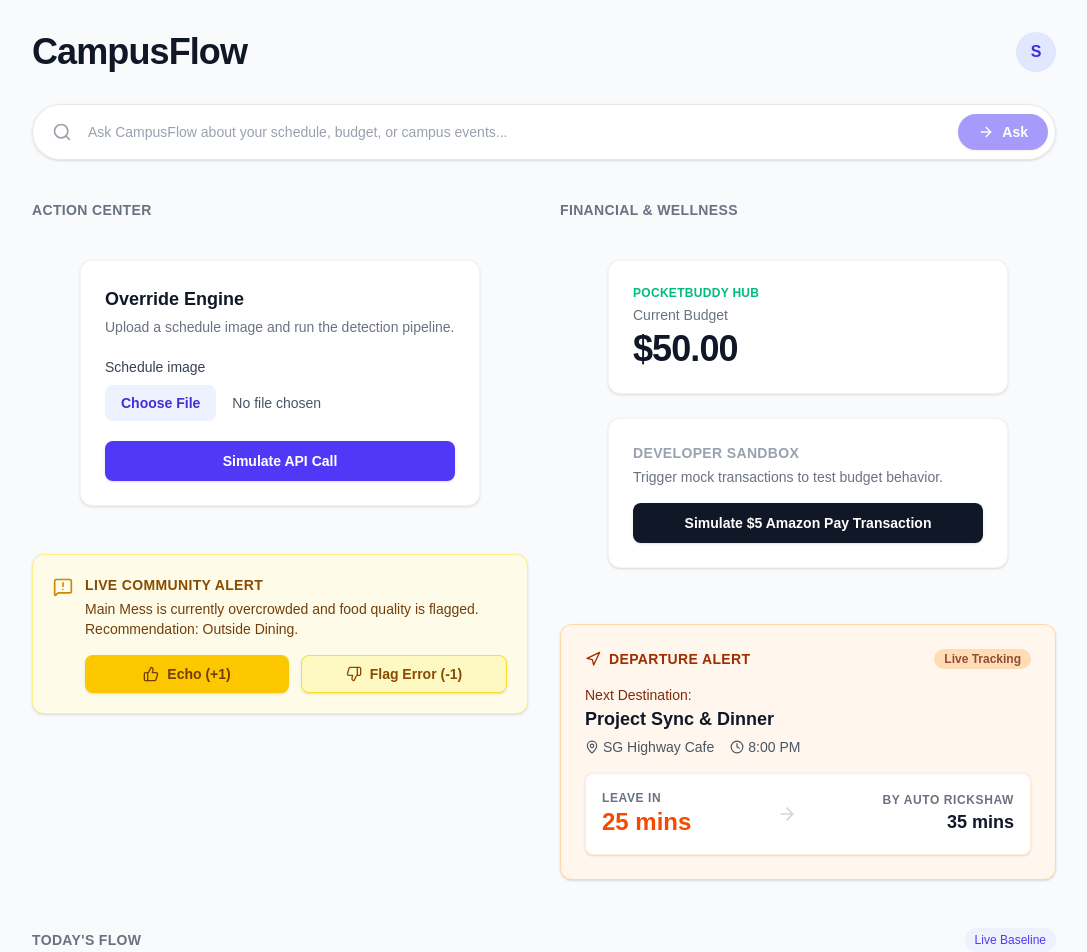
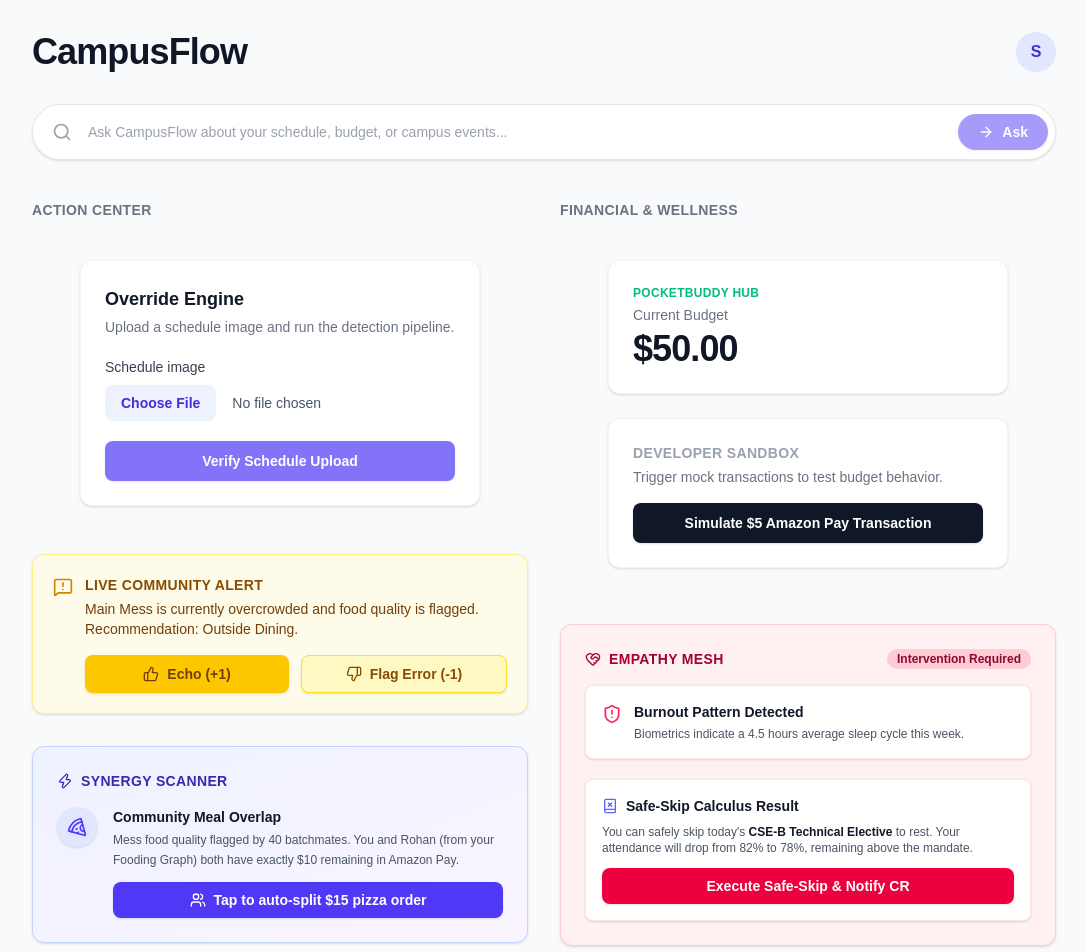
Before and after one commit to Aditya-Singh-Chandel/vidyarthicompanion_frontend, a Next.js app: page /dashboard in a window 1280 px wide. Shown: the top 952 px of the page, without its empty margins (96-1183 px from the left). Built offline with nearby package versions, Linux system fonts and the light colour scheme.

Commit message:
Features Complete

```diff
--- a/src/app/dashboard/page.jsx
+++ b/src/app/dashboard/page.jsx
@@ -4,6 +4,8 @@ import ExpenseWidget from '@/features/pocketBuddy/ExpenseWidget';
 import RetrievalWidget from '@/features/retrievalEngine/RetrievalWidget';
 import CommunityConsensusWidget from '@/features/communityEngine/CommunityConsensusWidget';
 import TransitWidget from '@/features/transitEngine/TransitWidget';
+import EmpathyWidget from '@/features/empathyMesh/EmpathyWidget';
+import SynergyWidget from '@/features/recommendationEngine/SynergyWidget';
 import DailyTimeline from '@/components/DailyTimeline';
 
 const MOCK_TODAY_SCHEDULE = [
@@ -67,6 +69,7 @@ export default function DashboardPage() {
             </h2>
             <OverrideWidget />
             <CommunityConsensusWidget />
+            <SynergyWidget />
           </section>
 
           {/* Right Column: Financial & Wellness */}
@@ -78,6 +81,7 @@ export default function DashboardPage() {
               Financial & Wellness
             </h2>
             <ExpenseWidget />
+            <EmpathyWidget />
             <TransitWidget />
           </section>
         </div>
--- /dev/null
+++ b/src/features/empathyMesh/EmpathyWidget.jsx
@@ -0,0 +1,62 @@
+'use client';
+
+import React, { useState } from 'react';
+import { HeartHandshake, ShieldAlert, BookX } from 'lucide-react';
+
+export default function EmpathyWidget() {
+  const [nudgeSent, setNudgeSent] = useState(false);
+
+  // Mock Data: B.Tech CSE Student Context
+  const empathyState = {
+    sleepDeficit: "4.5 hours",
+    burnoutRisk: "High",
+    safeSkip: {
+      course: "CSE-B Technical Elective",
+      currentAttendance: "82%",
+      postSkipAttendance: "78%", // Above the 75% college mandate
+    }
+  };
+
+  return (
+    <div className="rounded-xl border border-rose-200 bg-rose-50 p-6 shadow-sm mt-8">
+      <div className="flex items-center justify-between mb-4">
+        <h3 className="text-sm font-bold uppercase tracking-wide text-rose-800 flex items-center gap-2">
+          <HeartHandshake className="h-4 w-4" />
+          Empathy Mesh
+        </h3>
+        <span className="rounded-full bg-rose-200 px-2.5 py-0.5 text-xs font-semibold text-rose-900">
+          Intervention Required
+        </span>
+      </div>
+
+      <div className="space-y-5">
+        <div className="flex items-start gap-3 rounded-lg bg-white p-4 shadow-sm border border-rose-100">
+          <ShieldAlert className="h-5 w-5 text-rose-500 shrink-0 mt-0.5" />
+          <div>
+            <p className="text-sm font-bold text-gray-900">Burnout Pattern Detected</p>
+            <p className="text-xs text-gray-600 mt-1">
+              Biometrics indicate a {empathyState.sleepDeficit} average sleep cycle this week.
+            </p>
+          </div>
+        </div>
+
+        <div className="rounded-lg bg-white p-4 shadow-sm border border-rose-100">
+          <div className="flex items-center gap-2 mb-2">
+            <BookX className="h-4 w-4 text-indigo-500" />
+            <p className="text-sm font-bold text-gray-900">Safe-Skip Calculus Result</p>
+          </div>
+          <p className="text-xs text-gray-600 mb-3">
+            You can safely skip today's <span className="font-semibold text-gray-900">{empathyState.safeSkip.course}</span> to rest. Your attendance will drop from {empathyState.safeSkip.currentAttendance} to {empathyState.safeSkip.postSkipAttendance}, remaining above the mandate.
+          </p>
+          <button
+            disabled={nudgeSent}
+            onClick={() => setNudgeSent(true)}
+            className="w-full rounded-lg bg-rose-600 px-4 py-2 text-sm font-semibold text-white shadow-sm hover:bg-rose-700 disabled:opacity-50 transition-all"
+          >
+            {nudgeSent ? 'Proxy Note Sent to CR' : 'Execute Safe-Skip & Notify CR'}
+          </button>
+        </div>
+      </div>
+    </div>
+  );
+}
--- a/src/features/overrideEngine/OverrideWidget.jsx
+++ b/src/features/overrideEngine/OverrideWidget.jsx
@@ -1,15 +1,9 @@
 'use client'; // Required for Next.js App Router since we use state
 
-import React, { useState } from "react";
+import React, { useState, useEffect } from "react";
 import ZeroUiActionCard from "../../components/ZeroUiActionCard";
+import { verifyScheduleOverride } from "./overrideApi";
 
-const MOCK_RESPONSE_DATA = {
-  eventName: "CS301 Midterm",
-  date: "2026-06-15T09:00:00.000Z",
-  location: "Room 402",
-  confidenceScore: 0.98,
-  systemAction: "Routines paused. Safe-Skip activated."
-};
 /**
  * Format an ISO date string into a readable, human-friendly label.
  * Falls back to the raw value if it can't be parsed.
@@ -32,32 +26,54 @@ function formatIsoDate(isoString) {
 
 function OverrideWidget() {
   const [isUploading, setIsUploading] = useState(false);
-  const [mockResponseData, setMockResponseData] = useState(null);
+  const [responseData, setResponseData] = useState(null);
   const [selectedImage, setSelectedImage] = useState(null);
+
+  // 1. Add mounted state to fix hydration mismatch
+  const [isMounted, setIsMounted] = useState(false);
+
+  useEffect(() => {
+    setIsMounted(true);
+  }, []);
 
   const handleImageChange = (event) => {
     const file = event.target.files?.[0] ?? null;
     setSelectedImage(file);
   };
 
-  const handleSimulateApiCall = () => {
+  const handleApiCall = async () => {
+    if (!selectedImage) return;
+
     setIsUploading(true);
-    // Clear any previous result while the new "request" is in flight.
-    setMockResponseData(null);
+    setResponseData(null); // Clear previous results
 
-    setTimeout(() => {
-      setMockResponseData(MOCK_RESPONSE_DATA);
-      setIsUploading(false);
-    }, 2000);
+    // LIVE API CONNECTION
+    const result = await verifyScheduleOverride(selectedImage, "student_1");
+
+    if (result) {
+      setResponseData({
+        ...result, // { eventName, date, location, confidenceScore } from User 3
+        systemAction: "AI Verification Complete. Safe-Skip active if needed." // Adding UI flair
+      });
+    } else {
+      console.error("Backend did not return valid data.");
+    }
+
+    setIsUploading(false);
   };
 
   const handleVerify = () => {
-    console.log("Verified & Echoed:", mockResponseData);
+    console.log("Verified & Echoed:", responseData);
   };
 
   const handleFlag = () => {
-    console.log("Flagged as error:", mockResponseData);
+    console.log("Flagged as error:", responseData);
   };
+
+  // 2. Prevent rendering until the browser takes over
+  if (!isMounted) {
+    return <div className="mx-auto w-full max-w-md h-[250px] p-6" />;
+  }
 
   return (
     <div className="mx-auto w-full max-w-md space-y-6 p-6">
@@ -92,8 +108,8 @@ function OverrideWidget() {
 
         <button
           type="button"
-          onClick={handleSimulateApiCall}
-          disabled={isUploading}
+          onClick={handleApiCall}
+          disabled={isUploading || !selectedImage}
           className="mt-5 inline-flex w-full items-center justify-center gap-2 rounded-lg bg-indigo-600 px-4 py-2.5 text-sm font-semibold text-white shadow-sm transition-colors hover:bg-indigo-700 focus:outline-none focus-visible:ring-2 focus-visible:ring-indigo-500 focus-visible:ring-offset-2 disabled:cursor-not-allowed disabled:opacity-70"
         >
           {isUploading && (
@@ -118,18 +134,18 @@ function OverrideWidget() {
               />
             </svg>
           )}
-          {isUploading ? "Processing..." : "Simulate API Call"}
+          {isUploading ? "Processing via AWS Bedrock..." : "Verify Schedule Upload"}
         </button>
       </div>
 
       {/* Result */}
-      {mockResponseData && (
+      {responseData && (
         <ZeroUiActionCard
-          eventName={mockResponseData.eventName}
-          date={formatIsoDate(mockResponseData.date)}
-          location={mockResponseData.location}
-          confidenceScore={mockResponseData.confidenceScore}
-          systemAction={mockResponseData.systemAction}
+          eventName={responseData.eventName}
+          date={formatIsoDate(responseData.date)}
+          location={responseData.location}
+          confidenceScore={responseData.confidenceScore}
+          systemAction={responseData.systemAction}
           onVerify={handleVerify}
           onFlag={handleFlag}
         />
--- a/src/features/overrideEngine/overrideApi.js
+++ b/src/features/overrideEngine/overrideApi.js
@@ -33,17 +33,19 @@ function fileToBase64(file) {
  * @param {string} userId - The current user's identifier.
  * @returns {Promise<object|null>} The API response data, or null on failure.
  */
-export async function verifyScheduleOverride(file, userId) {
+export async function verifyScheduleOverride(file, userId = "student_1") {
   try {
     const imageString = await fileToBase64(file);
 
     const payload = {
       userId,
-      eventType: "academic_override",
+      eventType: "academic", // Updated to match User 2's exact backend contract
       imageString,
     };
 
     const response = await axios.post(VERIFY_ENDPOINT, payload);
+
+    // User 3's Bedrock logic will return the data object directly inside the response
     return response.data;
   } catch (error) {
     console.error("verifyScheduleOverride failed:", error);
--- /dev/null
+++ b/src/features/recommendationEngine/SynergyWidget.jsx
@@ -0,0 +1,41 @@
+'use client';
+
+import React, { useState } from 'react';
+import { Zap, Pizza, Users } from 'lucide-react';
+
+export default function SynergyWidget() {
+  const [isSplit, setIsSplit] = useState(false);
+
+  return (
+    <div className="rounded-xl border border-indigo-200 bg-gradient-to-br from-indigo-50 to-purple-50 p-6 shadow-sm mt-8">
+      <div className="flex items-center justify-between mb-4">
+        <h3 className="text-sm font-bold uppercase tracking-wide text-indigo-800 flex items-center gap-2">
+          <Zap className="h-4 w-4" />
+          Synergy Scanner
+        </h3>
+      </div>
+
+      <div className="flex items-start gap-4">
+        <div className="flex h-10 w-10 shrink-0 items-center justify-center rounded-full bg-indigo-100 text-indigo-600 shadow-sm">
+          <Pizza className="h-5 w-5" />
+        </div>
+
+        <div className="flex-1">
+          <p className="text-sm font-bold text-gray-900">Community Meal Overlap</p>
+          <p className="mt-1 text-xs leading-relaxed text-gray-600">
+            Mess food quality flagged by 40 batchmates. You and Rohan (from your Fooding Graph) both have exactly $10 remaining in Amazon Pay.
+          </p>
+
+          <button
+            disabled={isSplit}
+            onClick={() => setIsSplit(true)}
+            className="mt-3 flex w-full items-center justify-center gap-2 rounded-lg bg-indigo-600 px-4 py-2 text-sm font-semibold text-white shadow-sm hover:bg-indigo-700 disabled:opacity-50 transition-all"
+          >
+            <Users className="h-4 w-4" />
+            {isSplit ? 'Request Sent to Rohan' : 'Tap to auto-split $15 pizza order'}
+          </button>
+        </div>
+      </div>
+    </div>
+  );
+}
--- a/src/features/retrievalEngine/RetrievalWidget.jsx
+++ b/src/features/retrievalEngine/RetrievalWidget.jsx
@@ -2,7 +2,7 @@
 
 import React, { useState, useEffect } from 'react';
 import { Search, Sparkles, ArrowRight } from 'lucide-react';
-// import { askCampusFlow } from './retrievalApi';
+import { askCampusFlow } from './retrievalApi';
 
 export default function RetrievalWidget() {
   const [query, setQuery] = useState('');
@@ -24,11 +24,11 @@ export default function RetrievalWidget() {
     setIsAsking(true);
     setAnswer(null);
 
-    // MOCKING THE DELAY AND RESPONSE FOR NOW
-    setTimeout(() => {
-      setAnswer("Based on the community graph and your calendar, your next class is Data Structures & Algorithms in Lecture Hall 4. You have exactly 45 minutes, which is enough time to grab a coffee at the Campus Cafe within your $45.00 budget.");
-      setIsAsking(false);
-    }, 1500);
+    // LIVE AI CONNECTION
+    const result = await askCampusFlow(query, "student_1");
+
+    setAnswer(result);
+    setIsAsking(false);
   };
 
   // 3. Prevent rendering the UI until mounted to avoid the error
--- a/src/features/retrievalEngine/retrievalApi.js
+++ b/src/features/retrievalEngine/retrievalApi.js
@@ -0,0 +1,13 @@
+import axios from "axios";
+
+const RETRIEVAL_ENDPOINT = "http://localhost:5000/api/v1/retrieval/ask";
+
+export async function askCampusFlow(query, userId = "student_123") {
+  try {
+    const response = await axios.post(RETRIEVAL_ENDPOINT, { query, userId });
+    return response.data.data.answer;
+  } catch (error) {
+    console.error("Retrieval failed:", error);
+    return "CampusFlow is currently offline. Please try again later.";
+  }
+}
```
